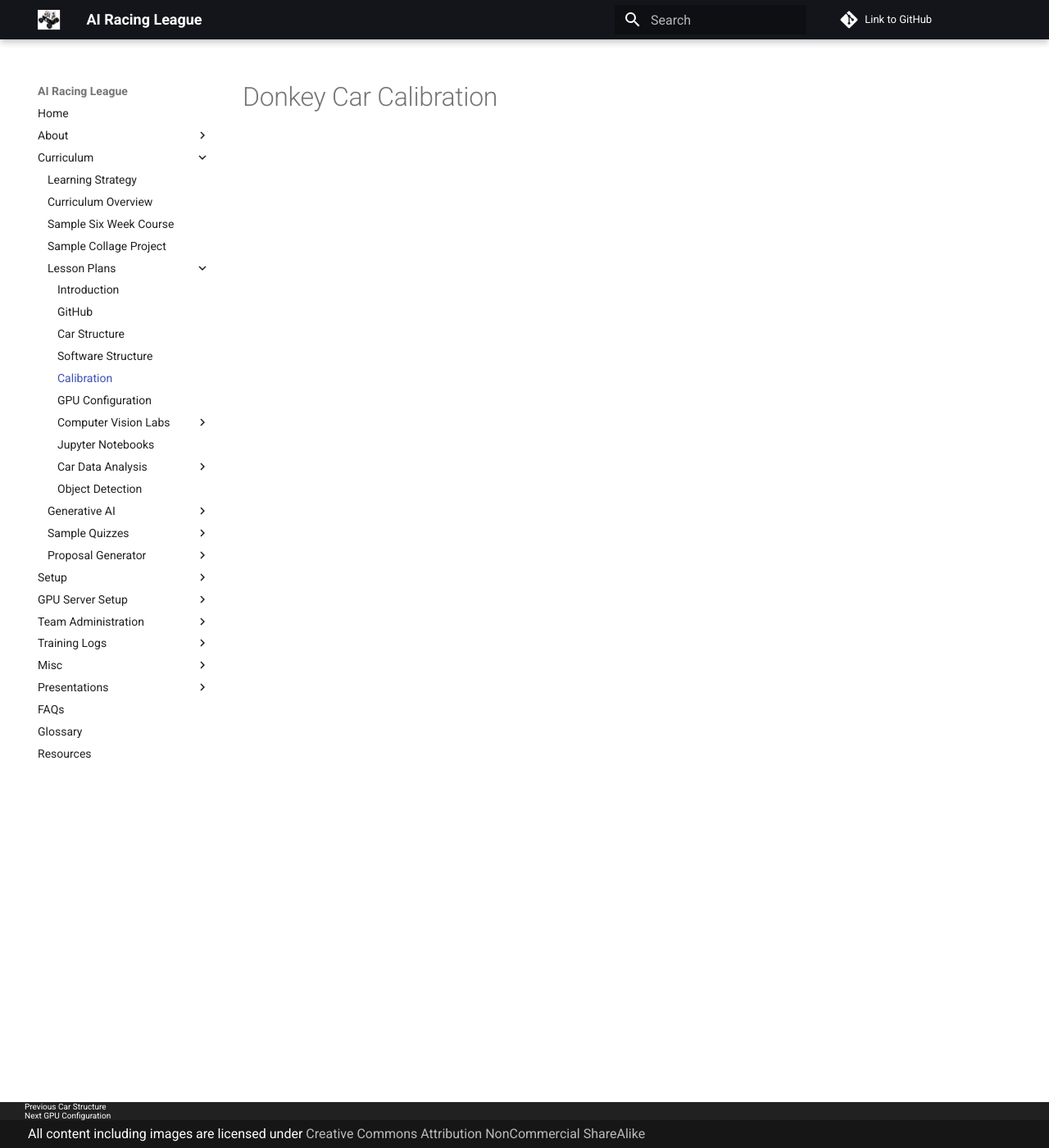
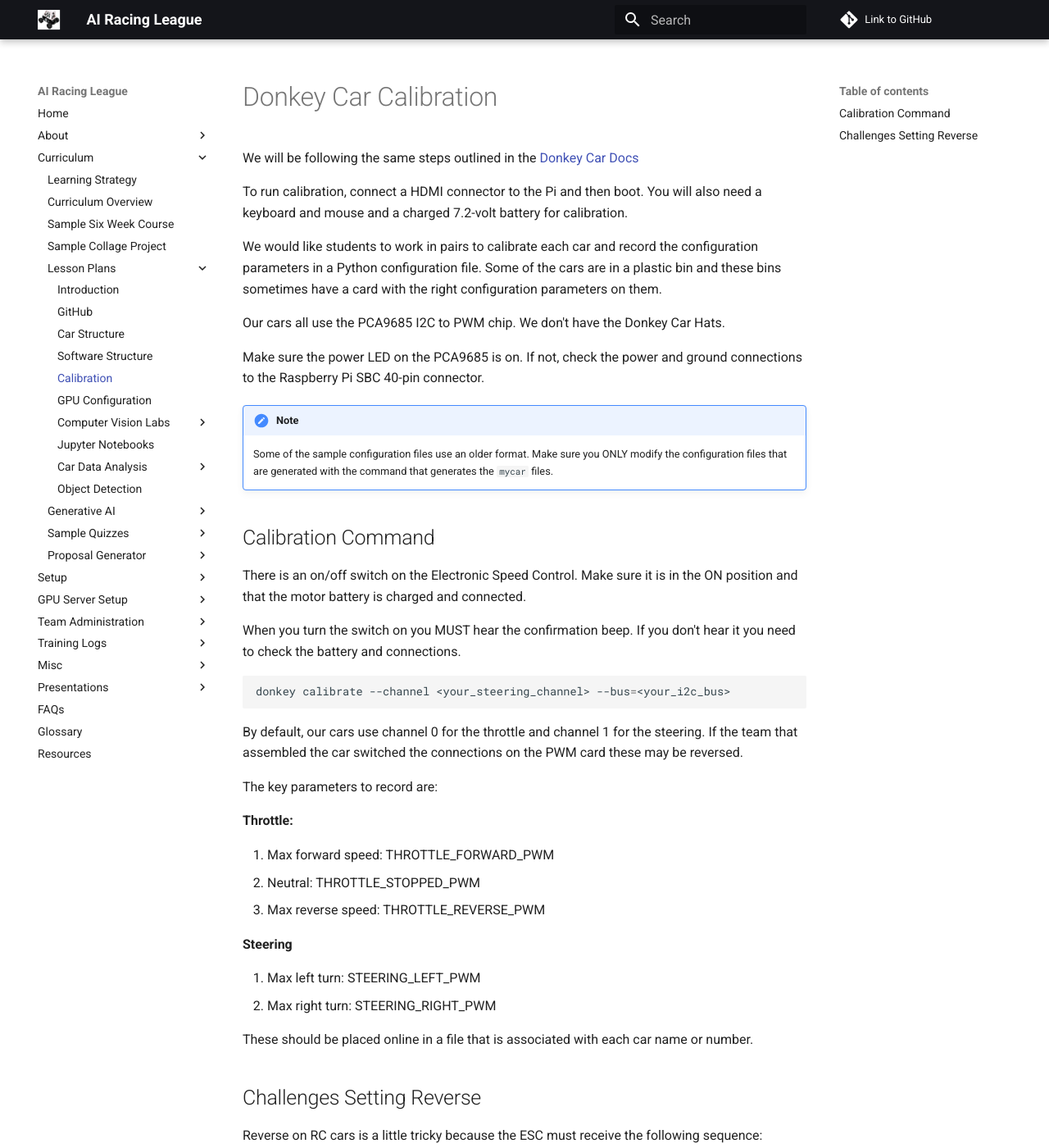
Before and after one commit to CoderDojoTC/ai-racing-league, an MkDocs documentation site: the page built from docs/lesson-plans/calibration/index.md, in a window 1280 px wide and 1400 px high. Shown: the whole window at 82% size. Built offline with MkDocs 1.6.1 and Material for MkDocs 9.7.7, drawn with Linux system fonts in a browser that asks for light colours; comment, search, counter and statistics services are not loaded; some of the changed text lies outside the part shown.

Commit message:
updating content

````diff
--- a/docs/lesson-plans/calibration/index.md
+++ b/docs/lesson-plans/calibration/index.md
@@ -1 +1,82 @@
 # Donkey Car Calibration
+
+We will be following the same steps
+outlined in the [Donkey Car Docs](https://docs.donkeycar.com/guide/calibrate/)
+
+To run calibration, connect a HDMI connector to the Pi and then boot.  You will also need a keyboard and mouse
+and a charged 7.2-volt battery for calibration.
+
+We would like students to work in pairs
+to calibrate each car and record the
+configuration parameters in a Python
+configuration file.  Some of the cars are in
+a plastic bin and these bins sometimes have
+a card with the right configuration parameters on them.
+
+Our cars all use the PCA9685 I2C to PWM chip.
+We don't have the Donkey Car Hats.
+
+Make sure the power LED on the PCA9685 is on.
+If not, check the power and ground connections
+to the Raspberry Pi SBC 40-pin connector.
+
+!!! Note
+    Some of the sample configuration files use an older format.  Make sure you ONLY modify the configuration files that are generated with the
+    command that generates the ```mycar``` files.
+
+## Calibration Command
+
+There is an on/off switch on the Electronic Speed Control.  Make sure it is in the ON position and
+that the motor battery is charged and connected.
+
+When you turn the switch on you MUST hear the confirmation beep.  If you don't hear it you
+need to check the battery and connections.
+
+```sh
+donkey calibrate --channel <your_steering_channel> --bus=<your_i2c_bus>
+```
+
+By default, our cars use channel 0 for the throttle and channel 1 for the steering.  If the team that
+assembled the car switched the connections on the PWM card these may be reversed.
+
+
+The key parameters to record are:
+
+**Throttle:**
+
+1. Max forward speed: THROTTLE_FORWARD_PWM
+2. Neutral: THROTTLE_STOPPED_PWM
+3. Max reverse speed: THROTTLE_REVERSE_PWM
+
+**Steering**
+
+1. Max left turn: STEERING_LEFT_PWM
+2. Max right turn: STEERING_RIGHT_PWM
+
+These should be placed online in a file that
+is associated with each car name or number.
+
+## Challenges Setting Reverse
+
+Reverse on RC cars is a little tricky because the ESC must receive the following sequence:
+
+1. a reverse pulse
+2. a zero pulse
+3. a reverse pulse to start to go backwards.
+
+To calibrate a reverse PWM setting...
+
+Use the same technique as above
+
+1. Set the PWM setting to your zero throttle.
+2. Enter the reverse value, then the zero throttle value, then the reverse value again.
+3. Enter values +/- 10 of the reverse value to find a reasonable reverse speed. Remember this reverse PWM value.
+
+Here is the basic command to edit the config file:
+
+```sh
+nano ~/mycar/myconfig.py
+```
+The Raspberry Pi's also have Python IDEs installed so you can also use those editors.
+
+* [Sample V1 Configuration File](https://github.com/CoderDojoTC/ai-racing-league/blob/master/configs/dk4-config.py)
````
Also changed, not shown: 1 other file.
